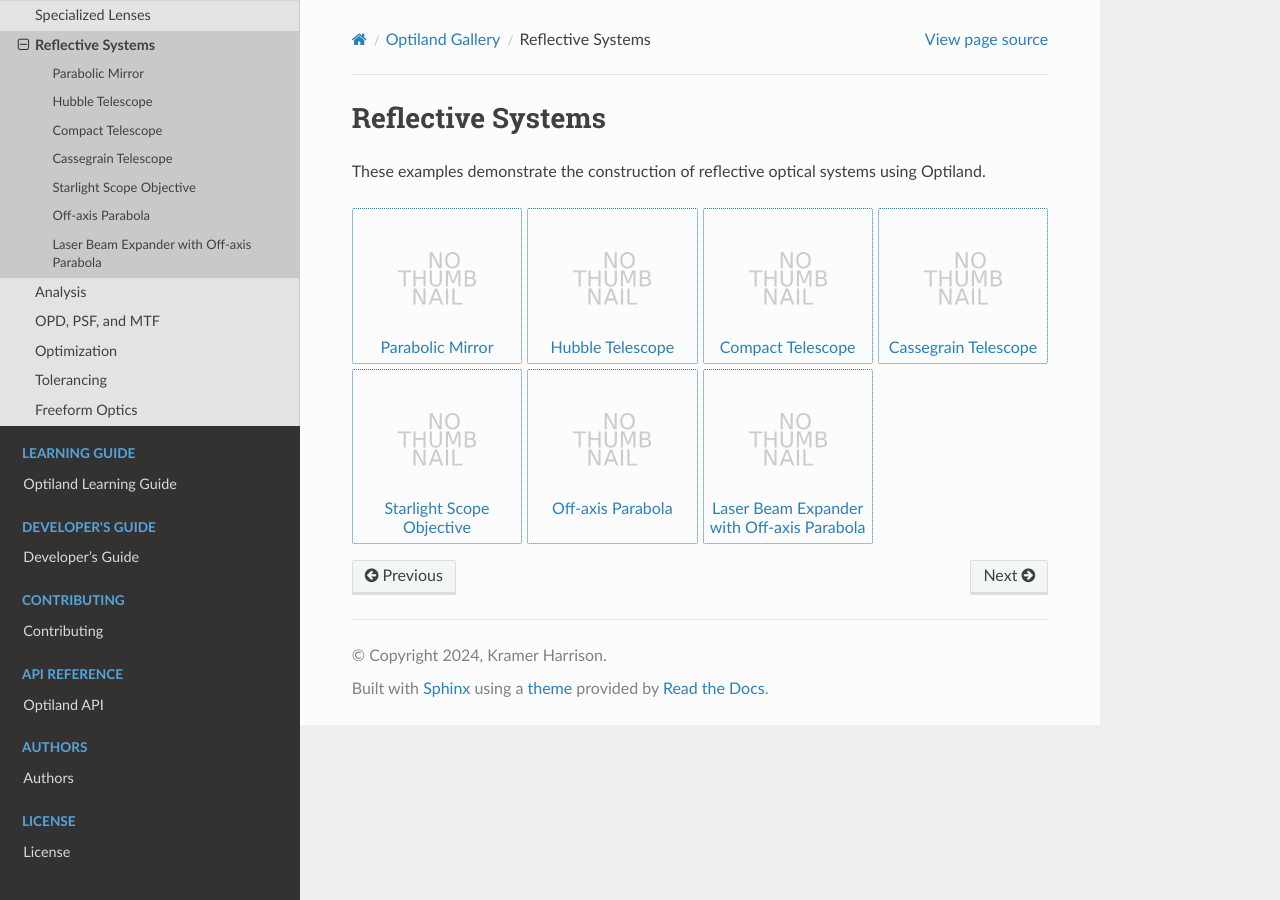
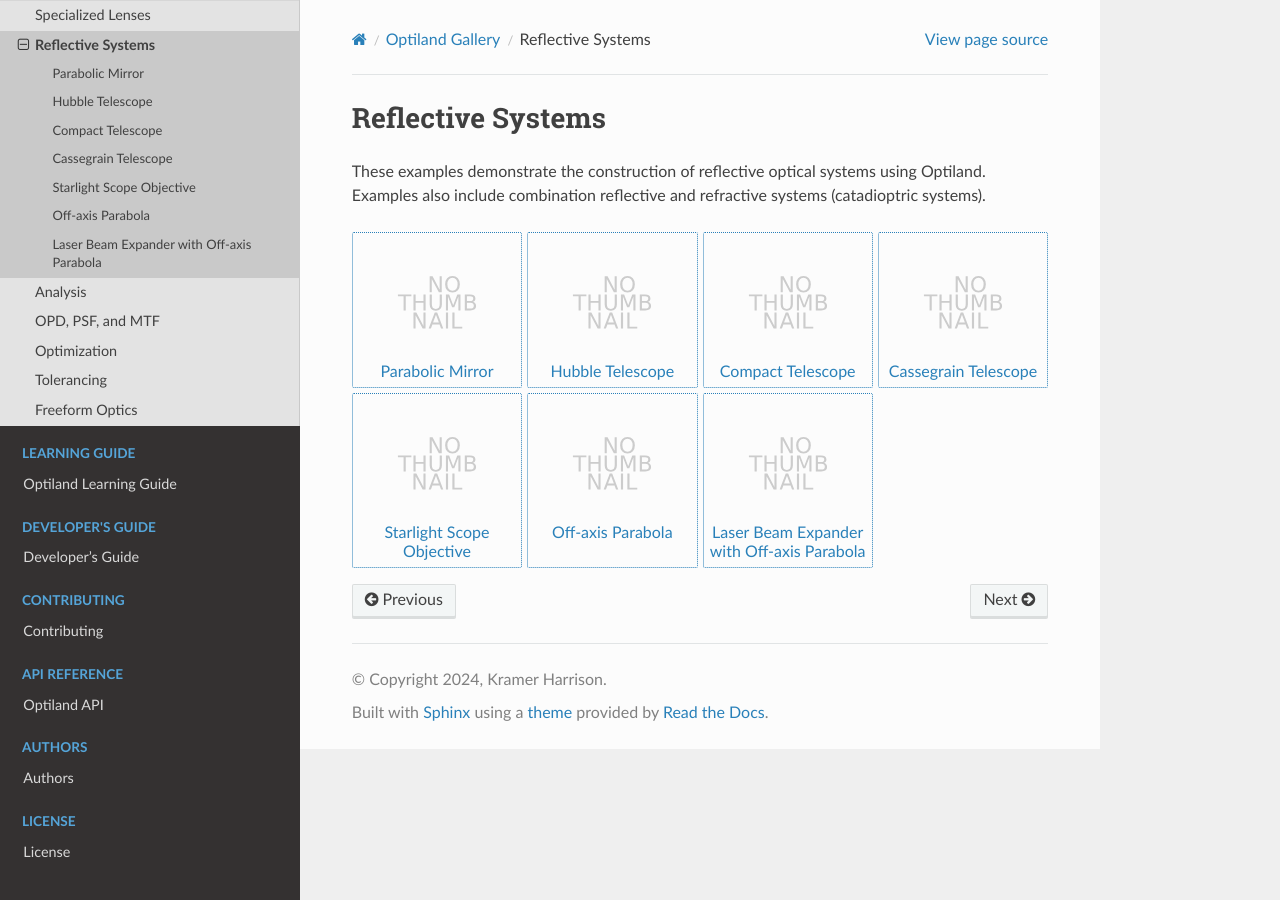
Before and after one commit to HarrisonKramer/optiland, a Sphinx documentation site: the page built from docs/gallery/reflective_systems.rst, in a window 1280 px wide. Built offline with Sphinx 7.4.7 and the Read the Docs theme 3.1.0, drawn with Linux system fonts in a browser that asks for light colours; pages that are not in the unit, such as notebooks, are missing from menus.

Commit message:
docs: update reflective systems gallery description to include catadioptric systems

```diff
--- a/docs/gallery/reflective_systems.rst
+++ b/docs/gallery/reflective_systems.rst
@@ -1,7 +1,7 @@
 Reflective Systems
 ==================
 
-These examples demonstrate the construction of reflective optical systems using Optiland.
+These examples demonstrate the construction of reflective optical systems using Optiland. Examples also include combination reflective and refractive systems (catadioptric systems).
 
 .. _gallery_reflective_systems:
 
```
